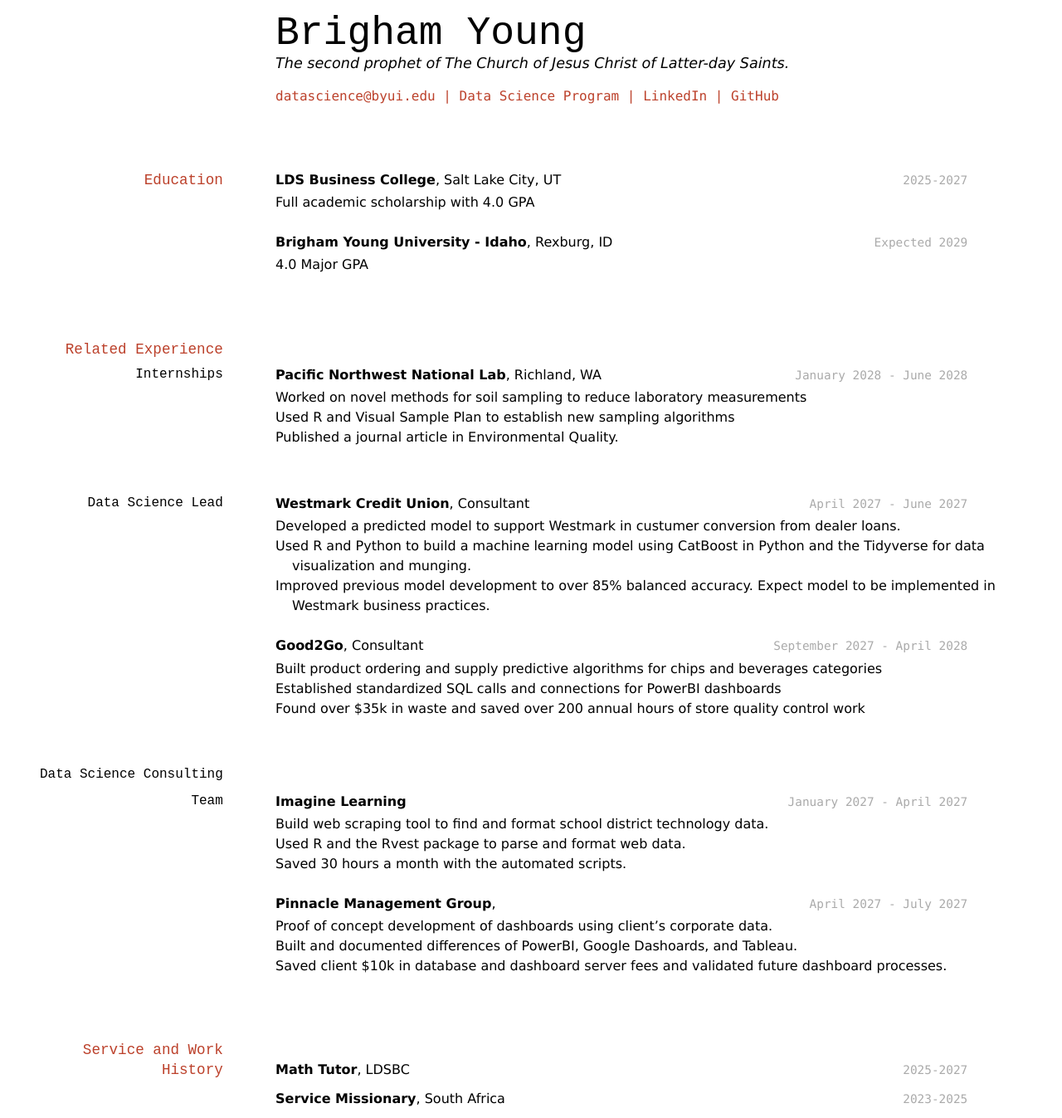
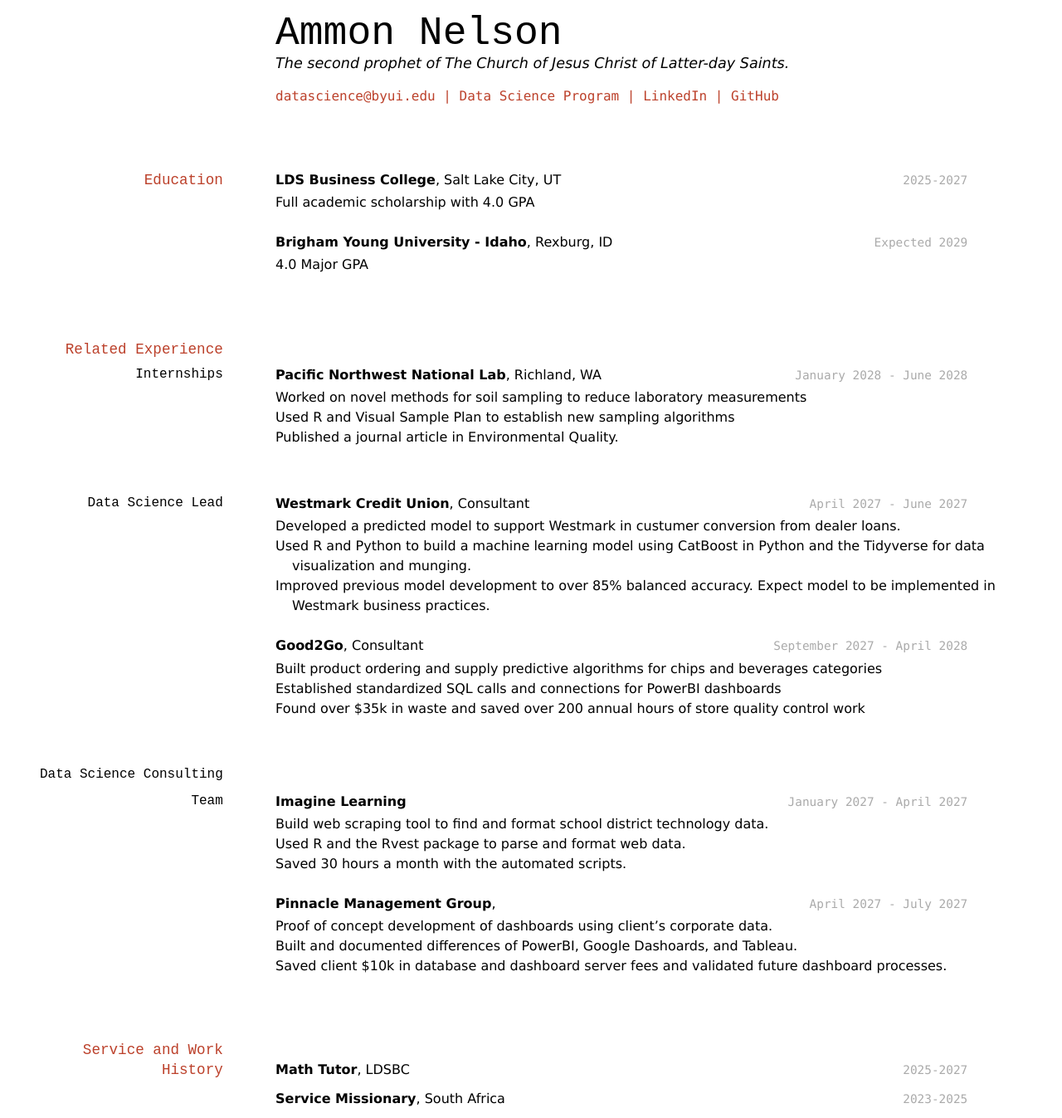
Before and after one commit to byuids-resumes/AmmonNelson_resume, a Jekyll site: the page built from docs/index.md, in a window 1280 px wide. Shown: the whole page at 83% size. Built offline with Jekyll 4.4.1, drawn with Linux system fonts in a browser that asks for light colours.

Commit message:
changed my name

```diff
--- a/docs/index.md
+++ b/docs/index.md
@@ -1,8 +1,8 @@
 ---
 layout: cv
-title: Brigham Young's Resume
+title: Ammon Nelson's Resume
 ---
-# Brigham Young
+# Ammon Nelson
 The second prophet of The Church of Jesus Christ of Latter-day Saints.
 
 <div id="webaddress">
```
